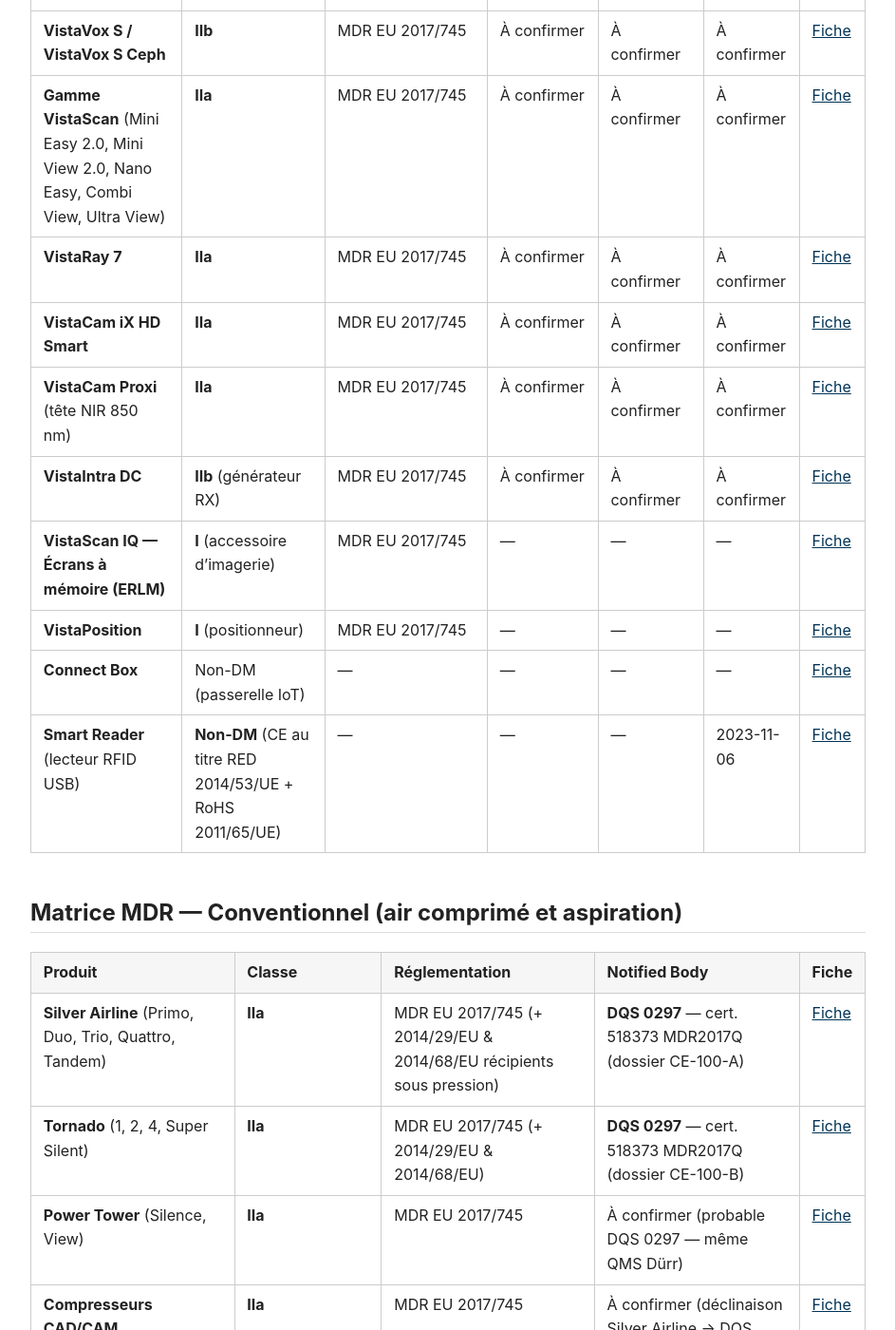
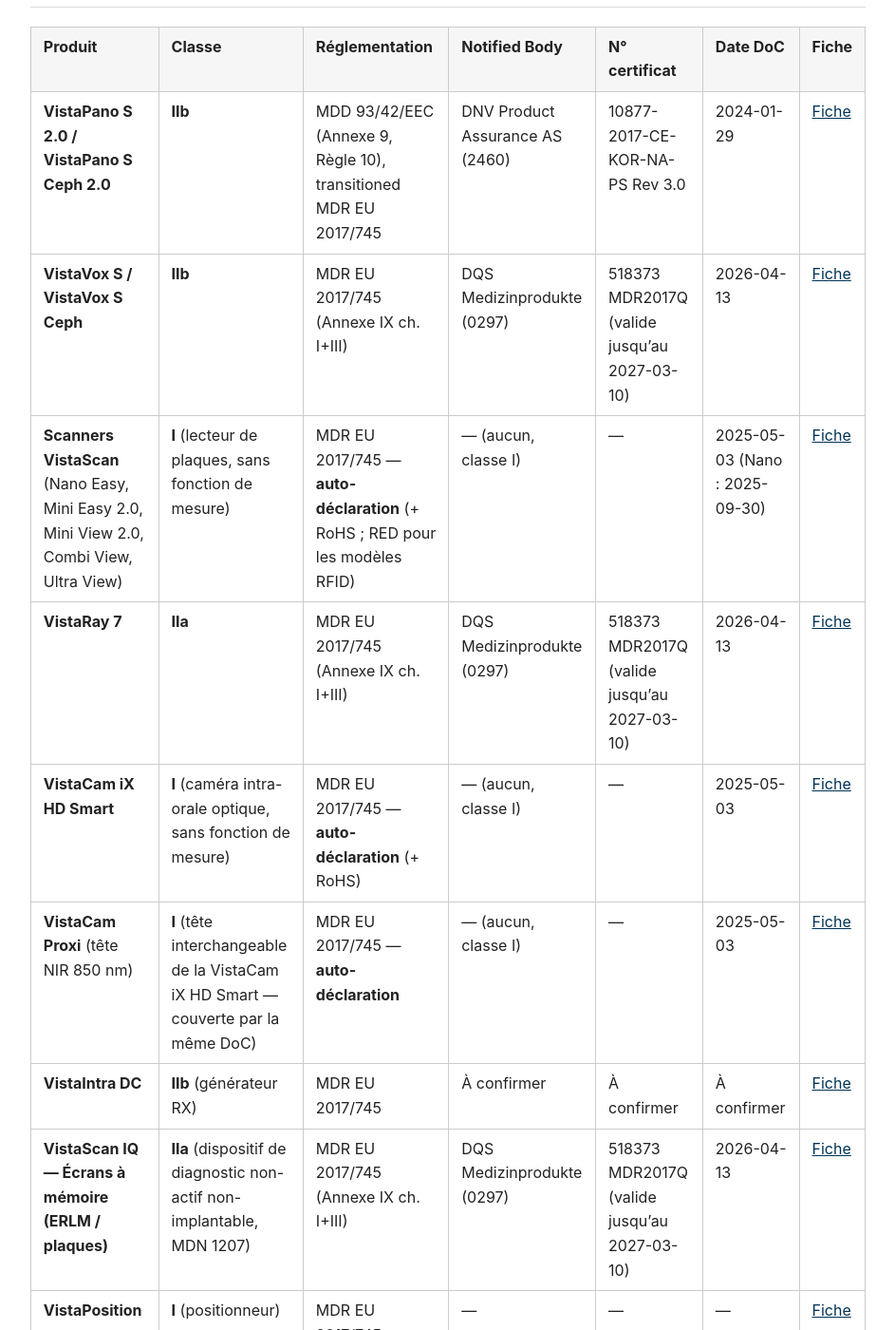
Before and after one commit to Grzybicki/durr-dental-knowledge-base, a Jekyll site: the page built from sources/certificates.md, in a window 1280 px wide and 1400 px high, scrolled down 2358 px. Shown: the whole window at 95% size, without its empty margins (168-1111 px from the left). Built offline with Jekyll 4.4.1, drawn with Linux system fonts in a browser that asks for light colours; some of the changed text lies outside the part shown.

Commit message:
fix(certificates): resync matrice MDR imagerie sur les DoC officielles 2025-2026
Sur les dernieres declarations de conformite Durr Dental SE (rendues et lues) :
- Ecrans VistaScan IQ (plaques) = IIa (NB DQS 0297, cert 518373 MDR2017Q, valide
  2027-03-10) ; scanners VistaScan (Nano/Mini/Combi) = classe I (auto-declaration).
  -> corrige l'inversion classe scanner<->ecran dans la matrice.
- VistaCam iX HD Smart + tete Proxi = classe I (auto-declaration + RoHS), pas IIa.
- VistaVox S (IIb) et VistaRay 7 (IIa) : NB/cert/date completes (etaient "A confirmer").
- VistaSoft AID (IIa) : cert 518373 MDR2017Q renseigne (DoC 2026-04-01).
- Paragraphe Notified Body mis en coherence (perimetre cert 518373 + validite).

VistaIntra DC / VistaPano S non touches (pas encore re-declares sous nouvelle MDR ;
DoC OEM tiers confidentiel ecarte par regle d'or). CHANGELOG 0.5.1.

Co-Authored-By: Claude Opus 4.8 (1M context) <noreply@anthropic.com>
Claude-Session: https://claude.ai/code/session_01Pzf5ku5za9vkiLrAsETCmw

```diff
--- a/sources/certificates.md
+++ b/sources/certificates.md
@@ -26,9 +26,13 @@ ou la base [Eudamed](https://ec.europa.eu/tools/eudamed/screen/search?type=basic
 ## Notified Body principaux
 
 - **DQS Medizinprodukte GmbH** — code Notified Body **0297** — certifie sous
-  MDR EU 2017/745, via le **certificat QMS unique 518373 MDR2017Q**, à la fois les
-  **logiciels d'imagerie** (VistaSoft 4.0, VistaSoft AID…) **et la ligne équipement
-  air comprimé** (compresseurs Silver Airline, Tornado…).
+  MDR EU 2017/745 (Annexe IX ch. I+III), via le **certificat QMS unique
+  518373 MDR2017Q** (valide jusqu'au **2027-03-10**) : les **logiciels d'imagerie**
+  (VistaSoft 4.0 IIb, VistaSoft AID IIa…), le **matériel d'imagerie** (écrans à mémoire
+  VistaScan IQ IIa, VistaVox S IIb, VistaRay 7 IIa) **et la ligne équipement air comprimé**
+  (compresseurs Silver Airline, Tornado…). Les **scanners** VistaScan (Nano, Mini,
+  Combi View…) et les **caméras** VistaCam iX HD sont eux en **classe I** (auto-déclaration,
+  sans organisme notifié).
 - **DNV Product Assurance AS** — code Notified Body **2460** — certifie
   la gamme panoramique VistaPano S 2.0 sous MDD 93/42/EEC.
 - **DEKRA Certification GmbH** — code Notified Body **0124** — certifie la
@@ -40,8 +44,8 @@ ou la base [Eudamed](https://ec.europa.eu/tools/eudamed/screen/search?type=basic
 
 | Produit | Classe | Réglementation | Notified Body | N° certificat | Date DoC | Fiche |
 |---|---|---|---|---|---|---|
-| **VistaSoft 4.0** | **IIb** | MDR EU 2017/745 | DQS Medizinprodukte (0297) | 518373 MDR2017Q | À confirmer | [Fiche](/durr-dental-knowledge-base/docs/fr/imagerie/vistasoft-4-0/overview/) |
-| **VistaSoft AID** | **IIa** | MDR EU 2017/745 | DQS Medizinprodukte (0297) | À confirmer | À confirmer | [Fiche](/durr-dental-knowledge-base/docs/fr/imagerie/vistasoft-aid/overview/) |
+| **VistaSoft 4.0** | **IIb** | MDR EU 2017/745 (Annexe IX ch. I+III) | DQS Medizinprodukte (0297) | 518373 MDR2017Q (valide jusqu'au 2027-03-10) | 2026-04-13 | [Fiche](/durr-dental-knowledge-base/docs/fr/imagerie/vistasoft-4-0/overview/) |
+| **VistaSoft AID** | **IIa** | MDR EU 2017/745 (Annexe IX ch. I+III) | DQS Medizinprodukte (0297) | 518373 MDR2017Q (valide jusqu'au 2027-03-10) | 2026-04-01 | [Fiche](/durr-dental-knowledge-base/docs/fr/imagerie/vistasoft-aid/overview/) |
 | **VistaSoft Trace** | À confirmer (probable IIa via socle Audax Ceph) | MDR EU 2017/745 | DQS Medizinprodukte (0297) | À confirmer | À confirmer | [Fiche](/durr-dental-knowledge-base/docs/fr/imagerie/vistasoft-trace/overview/) |
 | **VistaSoft Implant & Guide** | À confirmer (probable IIa) | MDR EU 2017/745 | DQS Medizinprodukte (0297) | À confirmer | À confirmer | [Fiche](/durr-dental-knowledge-base/docs/fr/imagerie/vistasoft-implant-guide/overview/) |
 | **VistaSoft Inspect** | À confirmer | MDR EU 2017/745 | DQS Medizinprodukte (0297) | À confirmer | À confirmer | [Fiche](/durr-dental-knowledge-base/docs/fr/imagerie/vistasoft-inspect/overview/) |
@@ -58,13 +62,13 @@ ou la base [Eudamed](https://ec.europa.eu/tools/eudamed/screen/search?type=basic
 | Produit | Classe | Réglementation | Notified Body | N° certificat | Date DoC | Fiche |
 |---|---|---|---|---|---|---|
 | **VistaPano S 2.0 / VistaPano S Ceph 2.0** | **IIb** | MDD 93/42/EEC (Annexe 9, Règle 10), transitioned MDR EU 2017/745 | DNV Product Assurance AS (2460) | 10877-2017-CE-KOR-NA-PS Rev 3.0 | 2024-01-29 | [Fiche](/durr-dental-knowledge-base/docs/fr/imagerie/vistapano-2-0/overview/) |
-| **VistaVox S / VistaVox S Ceph** | **IIb** | MDR EU 2017/745 | À confirmer | À confirmer | À confirmer | [Fiche](/durr-dental-knowledge-base/docs/fr/imagerie/vistavox-s/overview/) |
-| **Gamme VistaScan** (Mini Easy 2.0, Mini View 2.0, Nano Easy, Combi View, Ultra View) | **IIa** | MDR EU 2017/745 | À confirmer | À confirmer | À confirmer | [Fiche](/durr-dental-knowledge-base/docs/fr/imagerie/vistascan-gamme/overview/) |
-| **VistaRay 7** | **IIa** | MDR EU 2017/745 | À confirmer | À confirmer | À confirmer | [Fiche](/durr-dental-knowledge-base/docs/fr/imagerie/vistaray-7/overview/) |
-| **VistaCam iX HD Smart** | **IIa** | MDR EU 2017/745 | À confirmer | À confirmer | À confirmer | [Fiche](/durr-dental-knowledge-base/docs/fr/imagerie/vistacam-ix-hd-smart/overview/) |
-| **VistaCam Proxi** (tête NIR 850 nm) | **IIa** | MDR EU 2017/745 | À confirmer | À confirmer | À confirmer | [Fiche](/durr-dental-knowledge-base/docs/fr/imagerie/vistacam-proxi/overview/) |
+| **VistaVox S / VistaVox S Ceph** | **IIb** | MDR EU 2017/745 (Annexe IX ch. I+III) | DQS Medizinprodukte (0297) | 518373 MDR2017Q (valide jusqu'au 2027-03-10) | 2026-04-13 | [Fiche](/durr-dental-knowledge-base/docs/fr/imagerie/vistavox-s/overview/) |
+| **Scanners VistaScan** (Nano Easy, Mini Easy 2.0, Mini View 2.0, Combi View, Ultra View) | **I** (lecteur de plaques, sans fonction de mesure) | MDR EU 2017/745 — **auto-déclaration** (+ RoHS ; RED pour les modèles RFID) | — (aucun, classe I) | — | 2025-05-03 (Nano : 2025-09-30) | [Fiche](/durr-dental-knowledge-base/docs/fr/imagerie/vistascan-gamme/overview/) |
+| **VistaRay 7** | **IIa** | MDR EU 2017/745 (Annexe IX ch. I+III) | DQS Medizinprodukte (0297) | 518373 MDR2017Q (valide jusqu'au 2027-03-10) | 2026-04-13 | [Fiche](/durr-dental-knowledge-base/docs/fr/imagerie/vistaray-7/overview/) |
+| **VistaCam iX HD Smart** | **I** (caméra intra-orale optique, sans fonction de mesure) | MDR EU 2017/745 — **auto-déclaration** (+ RoHS) | — (aucun, classe I) | — | 2025-05-03 | [Fiche](/durr-dental-knowledge-base/docs/fr/imagerie/vistacam-ix-hd-smart/overview/) |
+| **VistaCam Proxi** (tête NIR 850 nm) | **I** (tête interchangeable de la VistaCam iX HD Smart — couverte par la même DoC) | MDR EU 2017/745 — **auto-déclaration** | — (aucun, classe I) | — | 2025-05-03 | [Fiche](/durr-dental-knowledge-base/docs/fr/imagerie/vistacam-proxi/overview/) |
 | **VistaIntra DC** | **IIb** (générateur RX) | MDR EU 2017/745 | À confirmer | À confirmer | À confirmer | [Fiche](/durr-dental-knowledge-base/docs/fr/imagerie/vistaintra-dc/overview/) |
-| **VistaScan IQ — Écrans à mémoire (ERLM)** | **I** (accessoire d'imagerie) | MDR EU 2017/745 | — | — | — | [Fiche](/durr-dental-knowledge-base/docs/fr/imagerie/vistascan-iq-ecrans/overview/) |
+| **VistaScan IQ — Écrans à mémoire (ERLM / plaques)** | **IIa** (dispositif de diagnostic non-actif non-implantable, MDN 1207) | MDR EU 2017/745 (Annexe IX ch. I+III) | DQS Medizinprodukte (0297) | 518373 MDR2017Q (valide jusqu'au 2027-03-10) | 2026-04-13 | [Fiche](/durr-dental-knowledge-base/docs/fr/imagerie/vistascan-iq-ecrans/overview/) |
 | **VistaPosition** | **I** (positionneur) | MDR EU 2017/745 | — | — | — | [Fiche](/durr-dental-knowledge-base/docs/fr/imagerie/vistaposition/overview/) |
 | **Connect Box** | Non-DM (passerelle IoT) | — | — | — | — | [Fiche](/durr-dental-knowledge-base/docs/fr/imagerie/connect-box/overview/) |
 | **Smart Reader** (lecteur RFID USB) | **Non-DM** (CE au titre RED 2014/53/UE + RoHS 2011/65/UE) | — | — | — | 2023-11-06 | [Fiche](/durr-dental-knowledge-base/docs/fr/imagerie/smart-reader/overview/) |
```
Also changed, not shown: CHANGELOG.md.
